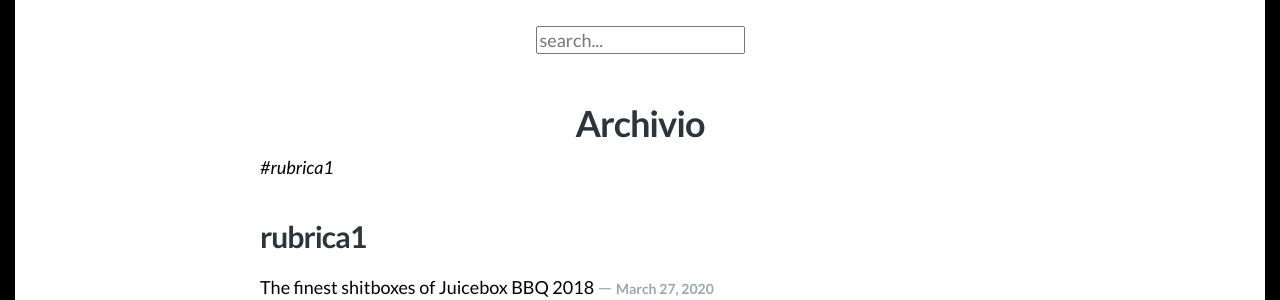
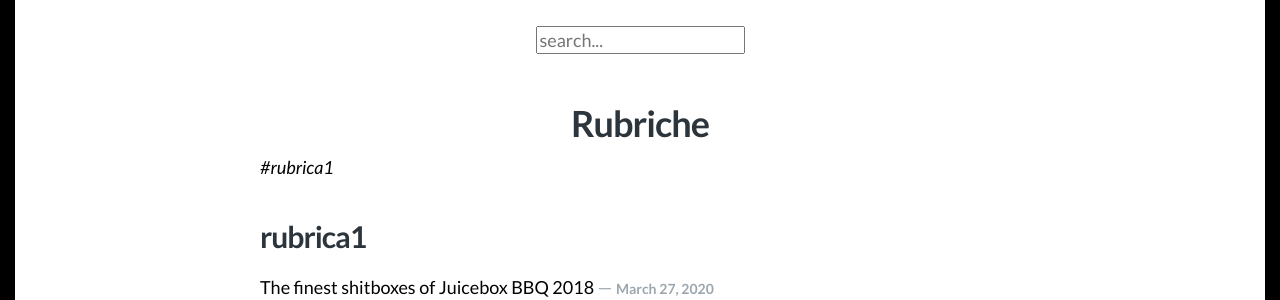
Before and after one commit to cvbism/Scriptor-Jekyll-Theme, a Jekyll site: the page built from tags.md, in a window 1280 px wide. Shown: the part 228-528 px from the top of the page. Built offline with Jekyll 4.4.1, drawn with Linux system fonts in a browser that asks for light colours; some web fonts are replaced; comment, search, counter and statistics services are not loaded.

Commit message:
Update tags.html

```diff
--- a/_layouts/tags.html
+++ b/_layouts/tags.html
@@ -32,7 +32,7 @@ layout: default
   <article class="post">
     <header class="post-header">
       <div align="center">
-      <h1 class="post-title">{{page.title}}</h1>
+      <h1 class="post-title">Rubriche</h1>
     </header><!-- .post-header -->
     <div class="post-content">
      <div class="archive-tags">
@@ -42,7 +42,7 @@ layout: default
         <a href="#{{ tag | cgi_escape }}">{{ tag }}</a>{% unless forloop.last %} {% endunless %}
         {% endfor %}
         </div>
-      </div>
+
       <!-- .archive-tag-list -->
       {% for tag in sortedTags %}
         <h2 id="{{ tag | cgi_escape }}">{{ tag }}</h2>
@@ -50,7 +50,9 @@ layout: default
         {% for post in site.tags[tag] %}
           <li><a href="{{ site.baseurl }}{{ post.url }}">{{ post.title }}</a> <span class="archive-meta"> — <time class="archive-date" datetime="{{ post.date | date: "%Y-%m-%d" }}">{{ post.date | date: "%B %-d, %Y" }}</time></span></li>
         {% endfor %}
-        </ul><!-- .archive-post-list -->
+        </ul>
+      </div>
+      <!-- .archive-post-list -->
         <p><a href="#top" class="archive-top-link">Return to top &#8593;</a></p>
       {% endfor %}
     </div><!-- .post-content -->
```
